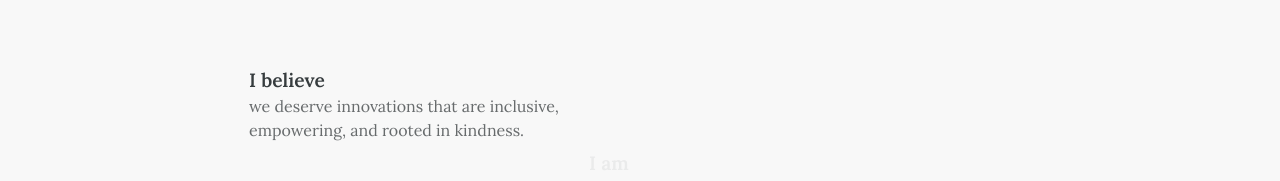
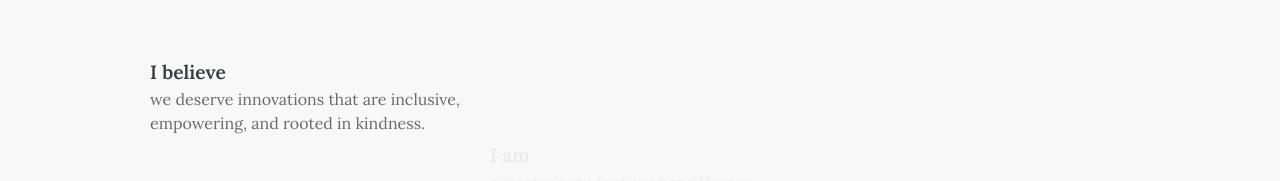
Before and after one commit to Ralph0210/portfoliov1, a Next.js app: page / in a window 1280 px wide. Shown: the part 325-506 px from the top of the page. Built offline with nearby package versions, Linux system fonts and the light colour scheme.

Commit message:
change hero layout

```diff
--- a/app/components/Hero/Hero.js
+++ b/app/components/Hero/Hero.js
@@ -298,7 +298,7 @@ const Hero = ({ ThemeDark, darkMode }) => {
             >
               Designer & Developer{" "}
             </span>
-            who engineers accessible and engaging solutions through{" "}
+            who engineers accessible <br /> and engaging solutions through{" "}
             <span style={{ position: "relative", display: "inline-block" }}>
               <span
                 style={{
@@ -372,7 +372,7 @@ const Hero = ({ ThemeDark, darkMode }) => {
                   bottom: "-10px",
                 }}
               >
-                <g clip-path="url(#clip0_639_412)">
+                <g clipPath="url(#clip0_639_412)">
                   <motion.path
                     d="M-1.73331 17.3333 2.93335 17.2 28.1334 14.8C43.0667 13.3333 69.4667 11.4666 86.6667 10.6666C127.867 8.9333 195.067 8.9333 194 10.6666C193.467 11.4666 182.667 12 165.867 12C121.733 12 73.6 15.6 36.2667 21.6C26.6667 23.0666 18.6667 24.8 18.6667 25.3333C18.6667 25.7333 27.4667 26.1333 38.4 26C49.2 25.8666 90 25.7333 129.067 25.6C181.867 25.3333 200 24.9333 200 23.7333"
                     fill="none"
--- a/app/components/Hero/Hero.module.css
+++ b/app/components/Hero/Hero.module.css
@@ -148,8 +148,8 @@
 
   .additionalContainer{
     display: flex;
-    align-self: end;
-    align-items: flex-end;
+    align-self: start;
+    align-items: flex-start;
     gap: 2rem;
   }
 
--- a/package.json
+++ b/package.json
@@ -11,6 +11,7 @@
   "dependencies": {
     "@studio-freight/lenis": "^1.0.29",
     "@vercel/speed-insights": "^1.0.0",
+    "caniuse-lite": "^1.0.30001699",
     "clsx": "^2.1.1",
     "formik": "^2.4.5",
     "framer-motion": "^10.18.0",
```
Also changed, not shown: 1 other file (tests, documents, lock files or other folders).
